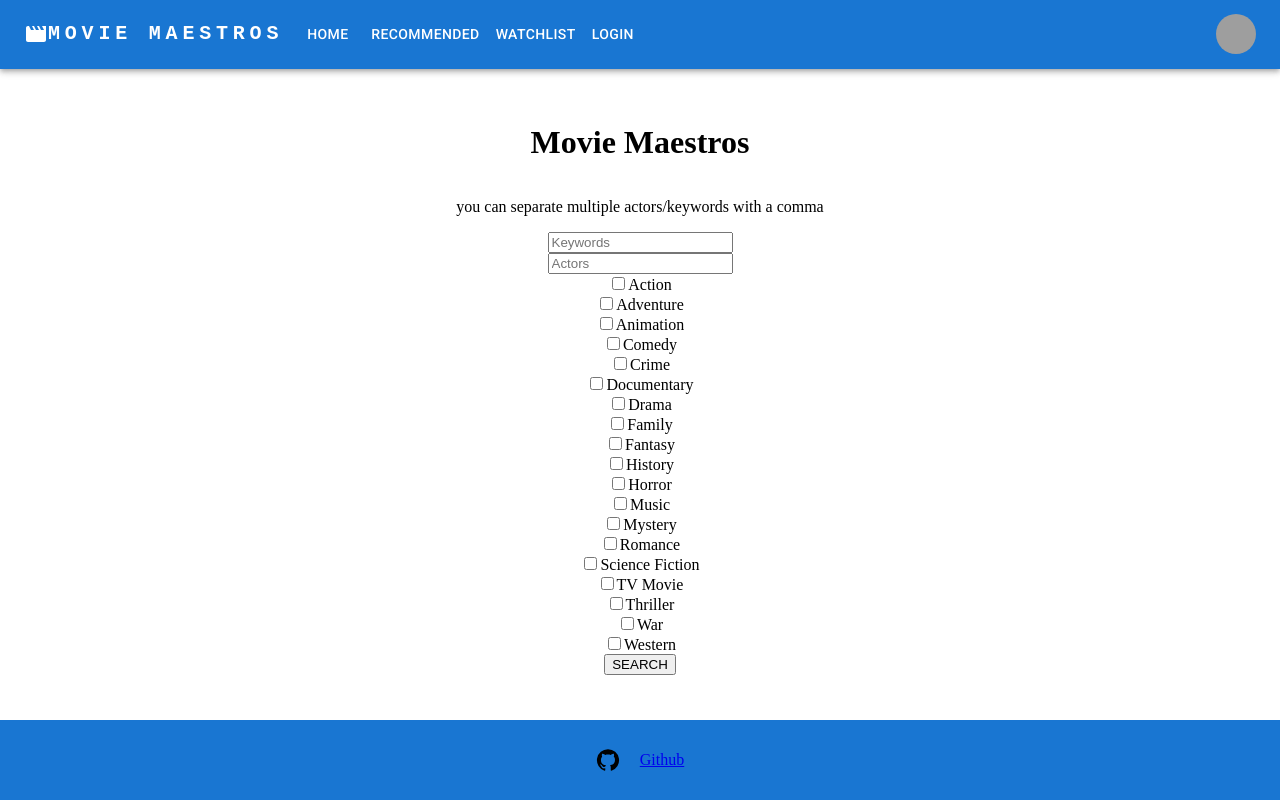
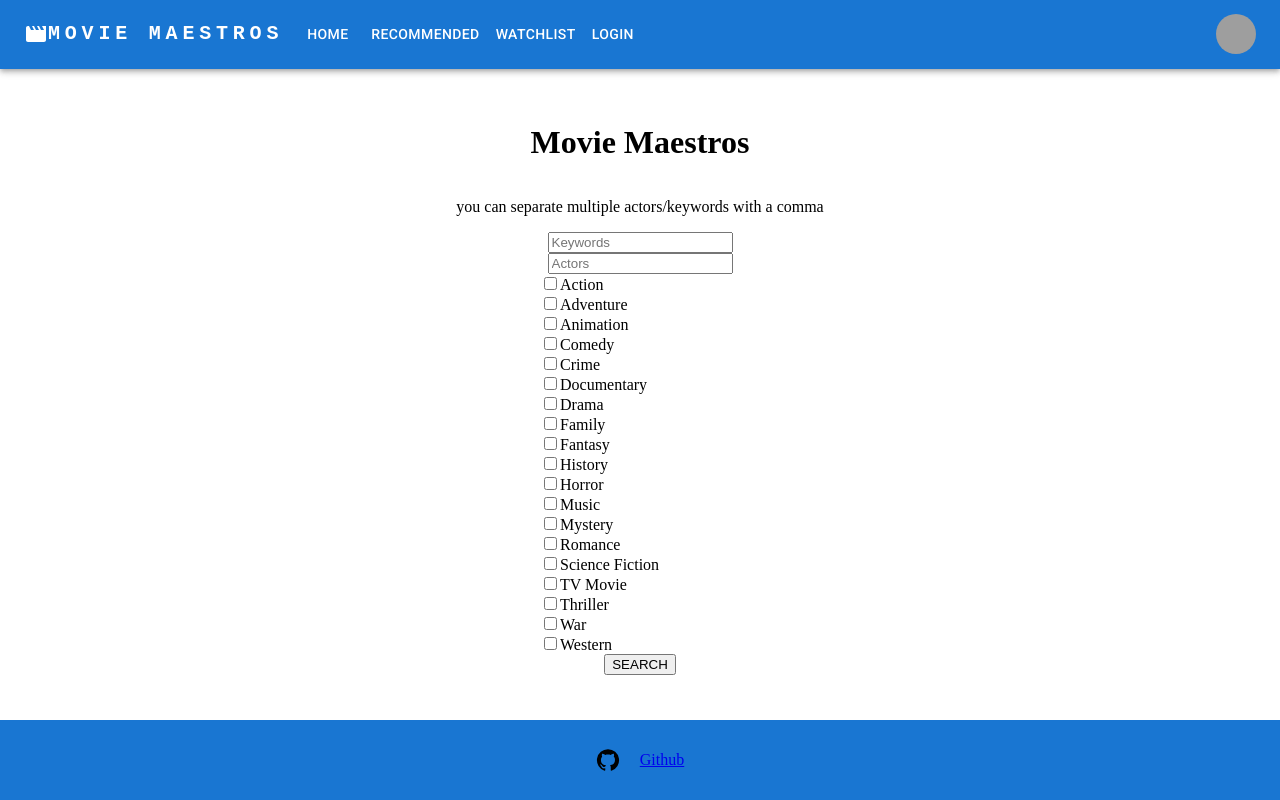
Before and after one commit to crypticsurfer/Movie-Maestros, a React (Vite) app in the folder client/: page / in a window 1280 px wide. Built offline with nearby package versions, Linux system fonts and the light colour scheme; grey boxes are pictures that could not be loaded.

Commit message:
styled homepage checkboxes

```diff
--- a/client/src/App.css
+++ b/client/src/App.css
@@ -1,55 +1,10 @@
 
-/* #root {
-  max-width: 1280px;
-  margin: 0 auto;
-  padding: 0;
-  text-align: center;
-} */
-
-/* .logo {
-  height: 6em;
-  padding: 1.5em;
-  will-change: filter;
-  transition: filter 300ms;
-}
-.logo:hover {
-  filter: drop-shadow(0 0 2em #646cffaa);
-}
-.logo.react:hover {
-  filter: drop-shadow(0 0 2em #61dafbaa);
-}
-
-@keyframes logo-spin {
-  from {
-    transform: rotate(0deg);
-  }
-  to {
-    transform: rotate(360deg);
-  }
-}
-
-@media (prefers-reduced-motion: no-preference) {
-  a:nth-of-type(2) .logo {
-    animation: logo-spin infinite 20s linear;
-  }
-}
-
-.card {
-  padding: 2em;
-}
-
-.read-the-docs {
-  color: #888;
-} */
 
 body {
   margin: 0;
   padding: 0;
 }
 
-/* #root {
-  display: flex;
-} */
 
 .nav-container {
   display: flex;
@@ -70,9 +25,21 @@ body {
   justify-content: center;
   align-items: center;
   flex-direction: column;
-  /* border: solid .5px rgba(0, 0, 0, 0.267); */
+
   height: 80vh;
-  /* margin: 100px 50px 0px 50px; */
+}
+
+.checkbox-container{
+  display: flex;
+  justify-content: center;
+  width: 800px;
+  /* background-color: yellow; */
+
+}
+
+.checkBoxes{
+  /* background-color: pink; */
+  width: 25%;
 }
 
 .movieContainer {
--- /dev/null
+++ b/client/src/components/Dropdown.jsx
@@ -0,0 +1,51 @@
+
+
+//     const Dropdown = () => {
+//   return (
+//     <div>
+//     </div>
+//   );
+// };
+
+// export default Dropdown;
+
+
+
+// import React, { useState } from 'react';
+
+// const Dropdown = () => {
+//   const [isOpen, setIsOpen] = useState(false);
+//   const [selectedOption, setSelectedOption] = useState('');
+
+//   const toggleDropdown = () => {
+//     setIsOpen(!isOpen);
+//   };
+
+//   const handleOptionSelect = (option) => {
+//     setSelectedOption(option);
+//     setIsOpen(false);
+//   };
+
+//   const dropdownOptions = ['Option 1', 'Option 2', 'Option 3', 'Option 4'];
+
+
+//   return (
+//     <div className="dropdown">
+//       <button className="btn btn-primary" onClick={toggleDropdown}>
+//         Select an Option
+//       </button>
+//       {isOpen && (
+//         <ul className="dropdown-menu" aria-labelledby="dropdownMenuButton">
+//           {dropdownOptions.map((option) => (
+//             <li key={option} onClick={() => handleOptionSelect(option)}>
+//               {option}
+//             </li>
+//           ))}
+//         </ul>
+//       )}
+//       {selectedOption && <p>You selected: {selectedOption}</p>}
+//     </div>
+//   );
+// };
+
+// export default Dropdown;
--- a/client/src/pages/home.jsx
+++ b/client/src/pages/home.jsx
@@ -1,6 +1,7 @@
 import { useQuery } from '@apollo/client';
 import React, { useState } from 'react';
 import SearchResult from '../components/SearchResult';
+// import Dropdown from '../components/Dropdown';
 
 const Home = () => {
   const [keywords, setKeywords] = useState('');
@@ -46,8 +47,63 @@ const Home = () => {
     { id: '37', label: 'Western' },
   ];
 
+
+
+
+//   return (
+//     <div>
+
+//       <div className='main-container'>
+//         <h1>Movie Maestros</h1>
+//         <p>you can separate multiple actors/keywords with a comma</p>
+//         <input
+//           placeholder='Keywords'
+//           value={keywords}
+//           onChange={(e) => setKeywords(e.target.value)}
+//         />
+//         <input
+//           placeholder='Actors'
+//           value={actors}
+//           onChange={(e) => setActors(e.target.value)}
+//         />
+// {/*
+//         <Dropdown/> */}
+//         {genreOptions.map((genre) => (
+//           <div className="checkbox-container" key={genre.id}>
+//             <div className='checkBoxes'>
+
+//               <label>
+//                 <input
+//                   type='checkbox'
+//                   value={genre.id}
+//                   checked={genres.includes(genre.id)}
+//                   onChange={() => handleGenreChange(genre.id)}
+//                 />
+//                 {genre.label}
+//               </label>
+//             </div>
+
+//           </div>
+
+//         ))}
+
+//         <button onClick={handleSearch}>SEARCH</button>
+//       </div>
+
+//       {searchClicked && (
+//         <SearchResult keywords={keywords} actors={actors} genres={genres} onRender={handleSearchResultRender} />
+//       )}
+//     </div>
+//   );
+// };
+
+// export default Home;
+
+
+
   return (
     <div>
+
       <div className='main-container'>
         <h1>Movie Maestros</h1>
         <p>you can separate multiple actors/keywords with a comma</p>
@@ -61,9 +117,12 @@ const Home = () => {
           value={actors}
           onChange={(e) => setActors(e.target.value)}
         />
+{/*
+        <Dropdown/> */}
+        {genreOptions.map((genre) => (
+          <div className="checkbox-container" key={genre.id}>
+            <div className='checkBoxes'>
 
-       {genreOptions.map((genre) => (
-          <div key={genre.id}>
               <label>
                 <input
                   type='checkbox'
@@ -74,13 +133,16 @@ const Home = () => {
                 {genre.label}
               </label>
             </div>
+
+          </div>
+
         ))}
 
         <button onClick={handleSearch}>SEARCH</button>
       </div>
 
-      {searchClicked  && (
-        <SearchResult keywords={keywords} actors={actors} genres={genres} onRender={handleSearchResultRender}/>
+      {searchClicked && (
+        <SearchResult keywords={keywords} actors={actors} genres={genres} onRender={handleSearchResultRender} />
       )}
     </div>
   );
```
Lines whose indentation alone changed are shown as unchanged.
